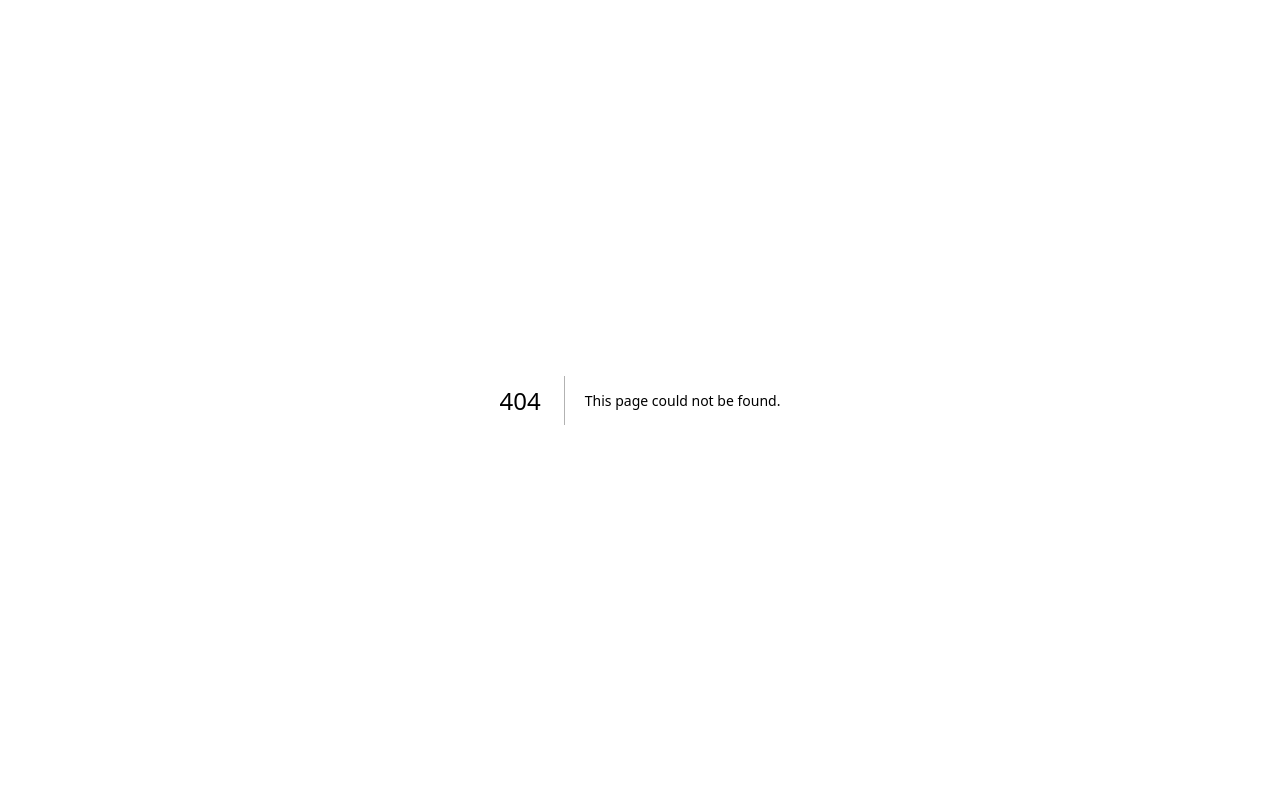
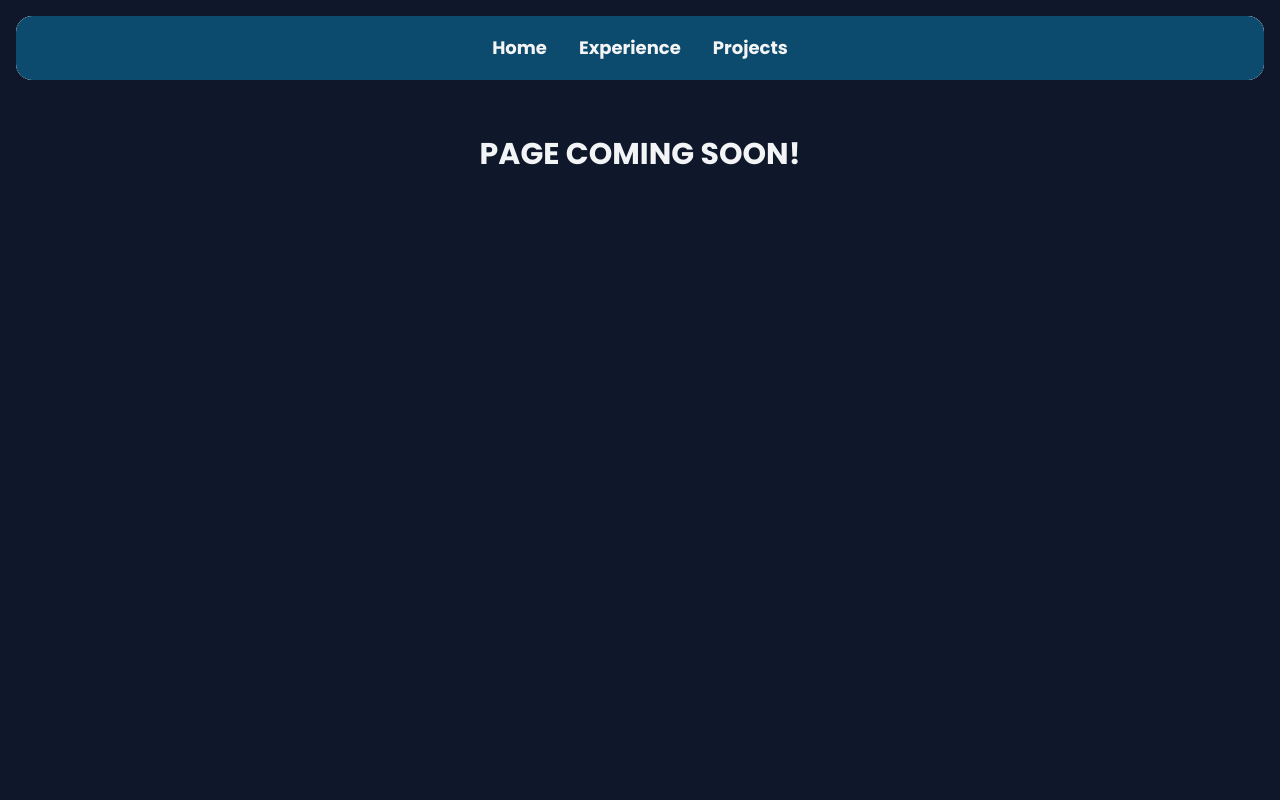
Before and after one commit to ailacqua/ailacqua.github.io, a Next.js app: page /ailacqua.github.io/comingsoon in a window 1280 px wide. Before the commit this address had no page. Shown: the top 800 px of the page. Built offline with nearby package versions, Linux system fonts and the light colour scheme.

Commit message:
Created coming soon page

```diff
--- /dev/null
+++ b/app/comingsoon/page.js
@@ -0,0 +1,21 @@
+import Header from "../components/header";
+import Footer from "../components/footer";
+import { Nunito } from "next/font/google";
+
+const nunito = Nunito({ subsets: ["latin"] });
+
+export default function ComingSoon() {
+  return (
+    <div className="flex flex-col min-h-screen bg-cover bg-no-repeat bg-center bg-slate-900">
+      <Header />
+
+      <main className="flex flex-col items-center p-8 space-y-8 min-h-screen">
+        <h1
+            className="font-bold font-poppins text-3xl text-gray-100 text-center my-6 hover:text-slate-400"
+            data-title="TECHNICAL SKILLS"
+          >PAGE COMING SOON!</h1>
+      </main>
+      <Footer />
+    </div>
+  );
+}
--- a/app/experience/page.js
+++ b/app/experience/page.js
@@ -63,7 +63,7 @@ export default function Experience() {
         <SkillsTile {...skillsData} />
 
         <a
-          href="/"
+          href="/comingsoon"
           target="_blank"
           rel="noopener noreferrer"
         >
--- a/app/page.js
+++ b/app/page.js
@@ -35,7 +35,7 @@ export default function Home() {
           </a>
 
           <a
-            href="/"
+            href="/comingsoon"
             target="_blank"
             rel="noopener noreferrer"
             className="flex items-center space-x-2 bg-white text-black px-4 py-2 rounded-full hover:scale-110 transition transform"
```
